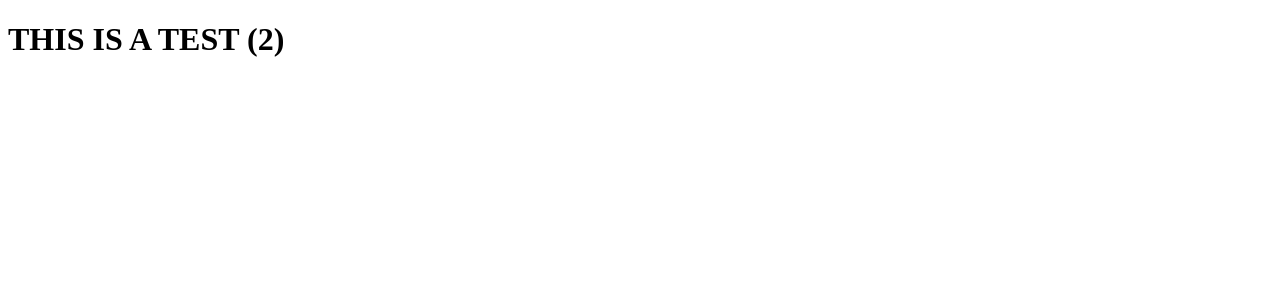
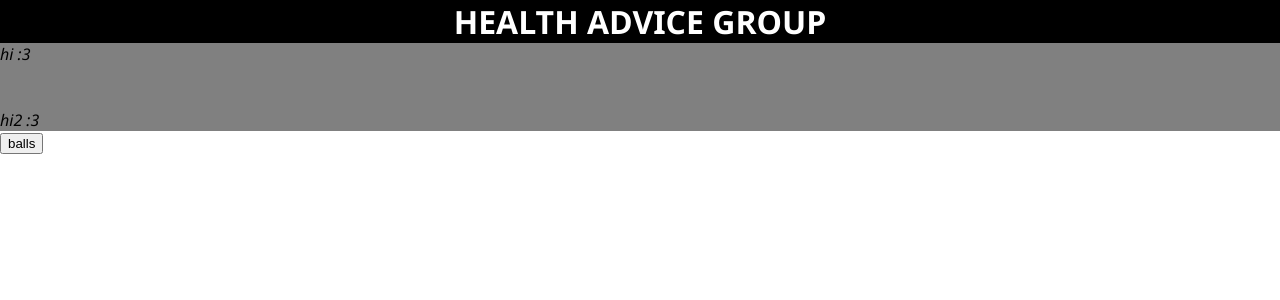
Before and after one commit to WaspVentMan/OS-Mock-2, a Django app: page / in a window 1280 px wide. Shown: the top 300 px of the page. Run offline with Django 4.2, Linux system fonts and the light colour scheme.

Commit message:
2 hours in

```diff
--- a/osmock2/pages/templates/index.html
+++ b/osmock2/pages/templates/index.html
@@ -2,9 +2,12 @@
 <html lang="en">
 <head>
     <meta charset="UTF-8">
-    <title>Title</title>
+    <title>OS Mock 2</title>
 </head>
-<body>
-    <h1>THIS IS A TEST (2)</h1>
+<body style="margin: 0%; font-family: 'Segoe UI', Tahoma, Geneva, Verdana, sans-serif;">
+    <div style="margin: 0%; background-color: black;"><h1 style="color: white; margin: 0%; text-align: center;">HEALTH ADVICE GROUP</h1></div>
+    <div style="margin: 0%; background-color: gray;"><i style="text-align: center;">hi :3<br><br><br>hi2 :3</i></div>
+
+    <button onclick="location.reload()">balls</button>
 </body>
 </html>
```
